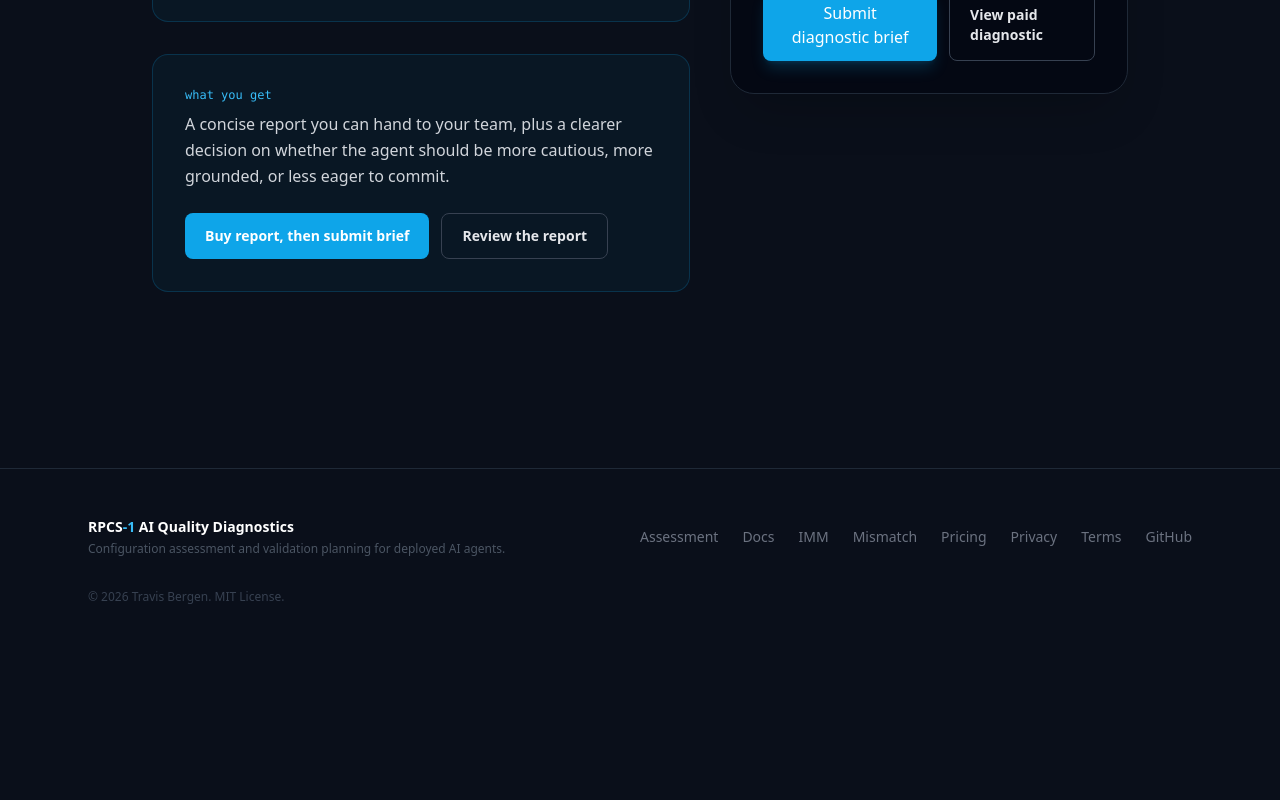
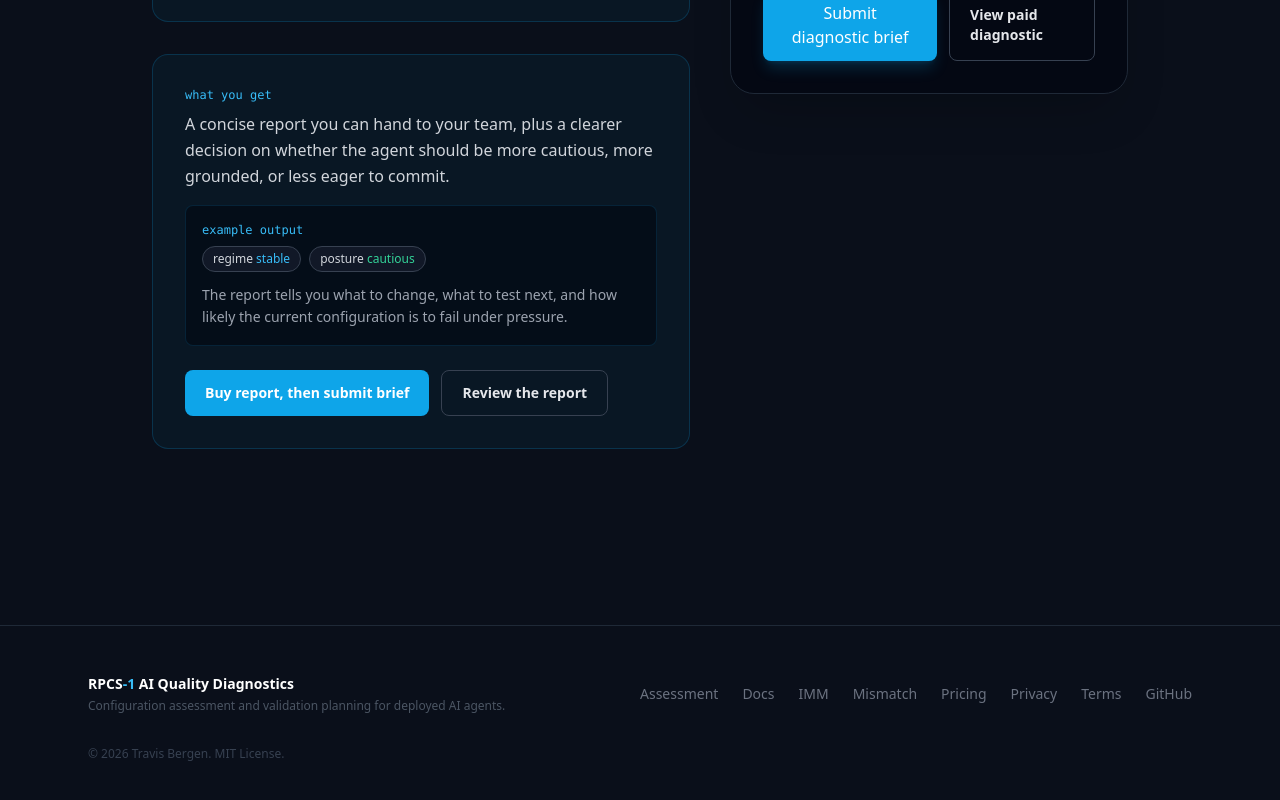
Before and after one commit to travisbergen2/rpcs1-sdk, a Next.js app in the folder packages/web/: page /diagnostic in a window 1280 px wide. Shown: the part 1027-1827 px from the top of the page. Before the commit the page ends 1680 px from the top, so only its background shows below. Built offline with nearby package versions, Linux system fonts and the light colour scheme.

Commit message:
feat: add diagnostic proof output

```diff
--- a/packages/web/app/diagnostic/page.tsx
+++ b/packages/web/app/diagnostic/page.tsx
@@ -68,6 +68,21 @@ export default function DiagnosticPage() {
               A concise report you can hand to your team, plus a clearer decision on whether the
               agent should be more cautious, more grounded, or less eager to commit.
             </p>
+            <div className="mt-4 rounded-lg border border-sky-500/15 bg-gray-950/60 p-4">
+              <p className="text-xs font-mono text-sky-400 mb-2">example output</p>
+              <div className="flex flex-wrap gap-2 text-xs mb-3">
+                <span className="rounded-full border border-gray-700 bg-gray-900 px-2.5 py-1 text-gray-300">
+                  regime <span className="text-sky-400">stable</span>
+                </span>
+                <span className="rounded-full border border-gray-700 bg-gray-900 px-2.5 py-1 text-gray-300">
+                  posture <span className="text-emerald-400">cautious</span>
+                </span>
+              </div>
+              <p className="text-sm text-gray-400 leading-relaxed">
+                The report tells you what to change, what to test next, and how likely the current
+                configuration is to fail under pressure.
+              </p>
+            </div>
             <div className="mt-6 flex flex-col sm:flex-row gap-3">
               <Link
                 href="/api/checkout?tier=diagnostic"
```
